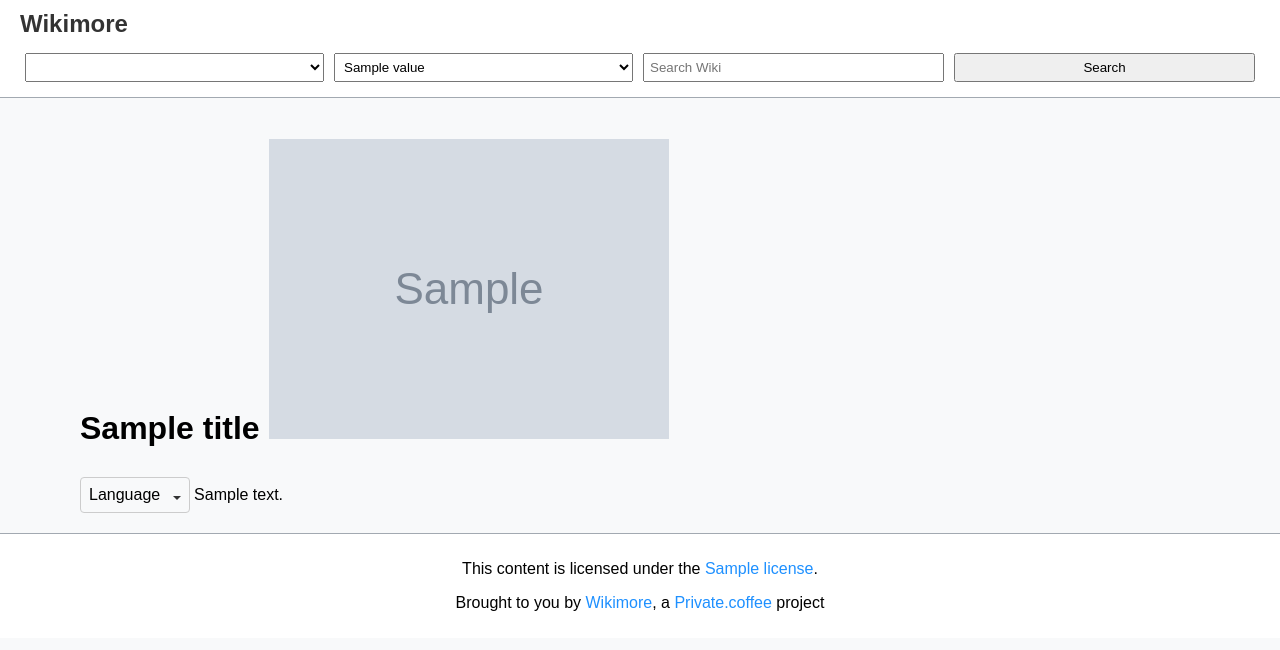
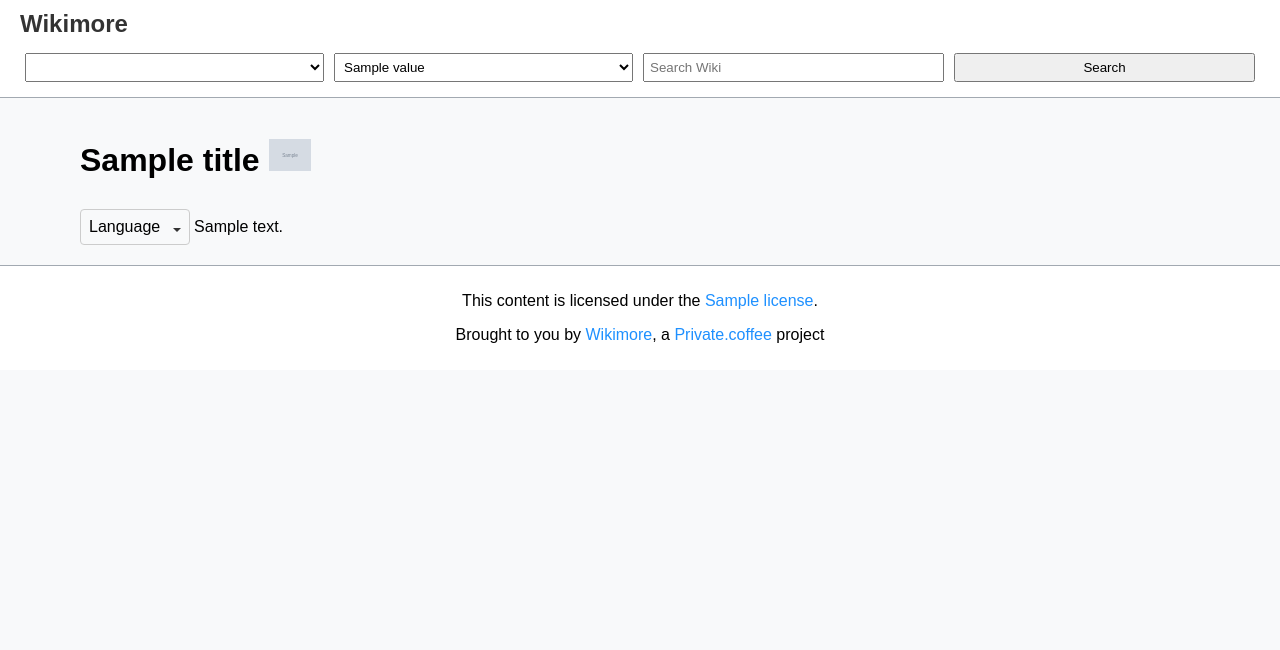
Before and after one commit to PrivateCoffee/wikimore, a Flask app: template src/wikimore/templates/article.html in a window 1280 px wide. Shown: the top 650 px of the page. Run offline with Flask 3, Linux system fonts and the light colour scheme; the template is opened without the code that fills it: most values are stand-ins (such as "Sample title", 1, 10 or a date in 2020); grey boxes marked "Sample" are stand-in pictures; lists and menus that the app fills with data are empty; parts of the project's set-up code (start-up, migrations or seed data) failed here and were passed over.

Commit message:
fix: Refines badge image styling
Adjusts CSS selector for badge images to enhance layout control.
Ensures badge images maintain consistent size across different elements.

```diff
--- a/src/wikimore/static/css/style.css
+++ b/src/wikimore/static/css/style.css
@@ -1317,6 +1317,6 @@ Currently blocked by implementation of comments retrieval in the backend
     outline: none;
 }
 
-.badge {
+.badge > img {
     max-height: 1em;
 }
```
